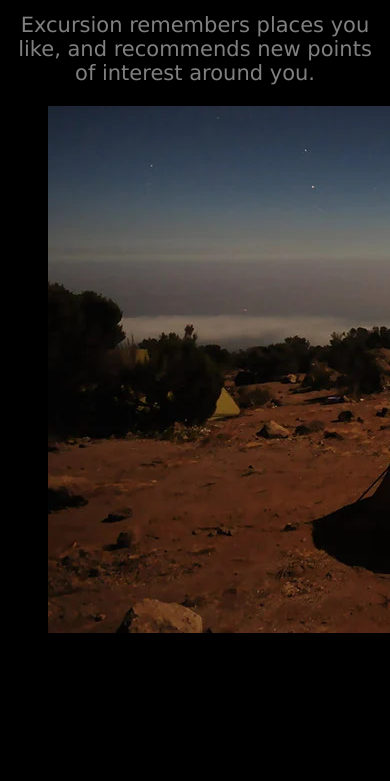
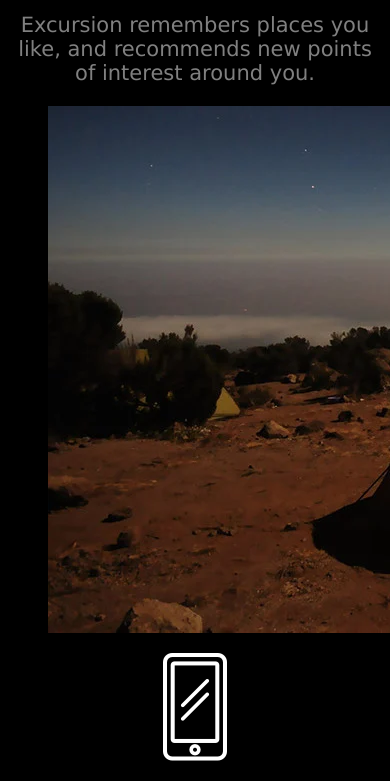
Before and after one commit to agustinZavalaAguilar/excursion, a plain HTML site: page index.html in a window 390 px wide. Shown: the part 627-1408 px from the top of the page. Before the commit the page ends 1280 px from the top, so only its background shows below. Drawn offline with Linux system fonts and the light colour scheme; files whose address does not match are found by name.

Commit message:
White cellophone icon

```diff
--- a/index.html
+++ b/index.html
@@ -19,6 +19,9 @@
       <figure>
           <img src="resources/camp.webp" alt="A picture of a campground at night">
       </figure>
+      <figure>
+          <img src="resources/phone.webp" alt="White cellphone icon">
+      </figure>
 
 
   </body>
```
